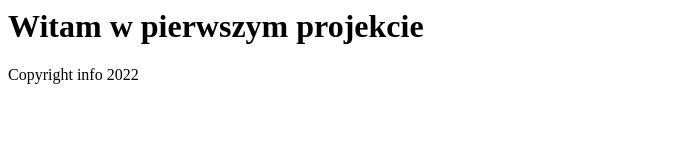
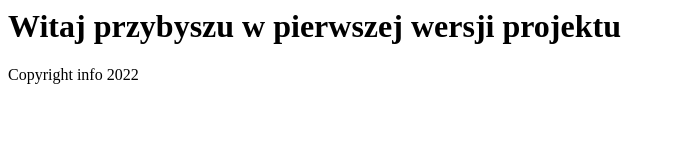
Before and after one commit to BartlomiejGajdur/KursGit, a plain HTML site: page index.html in a window 1280 px wide. Shown: the whole page, without its empty margins (0-676 px from the left). Drawn offline with Linux system fonts and the light colour scheme.

Commit message:
Modyfikacja pliku index, i dodanie wersji

```diff
--- a/index.html
+++ b/index.html
@@ -5,7 +5,7 @@
 <body>
 
 <div>
-<h1>Witam w pierwszym projekcie</h1
+<h1>Witaj przybyszu w pierwszej wersji projektu</h1
 </div>
 
 <div class="footer">Copyright info 2022</div>
```
Also changed, not shown: version.html (added, +1 -0 lines).
